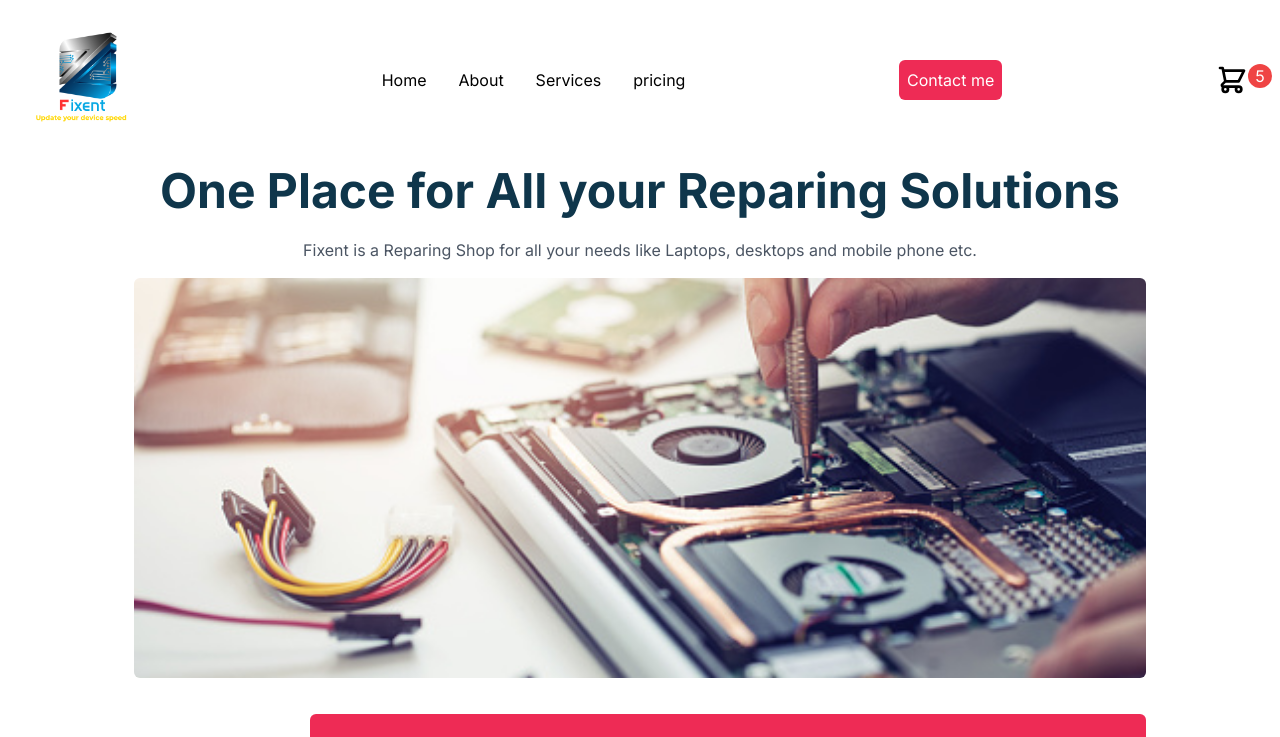
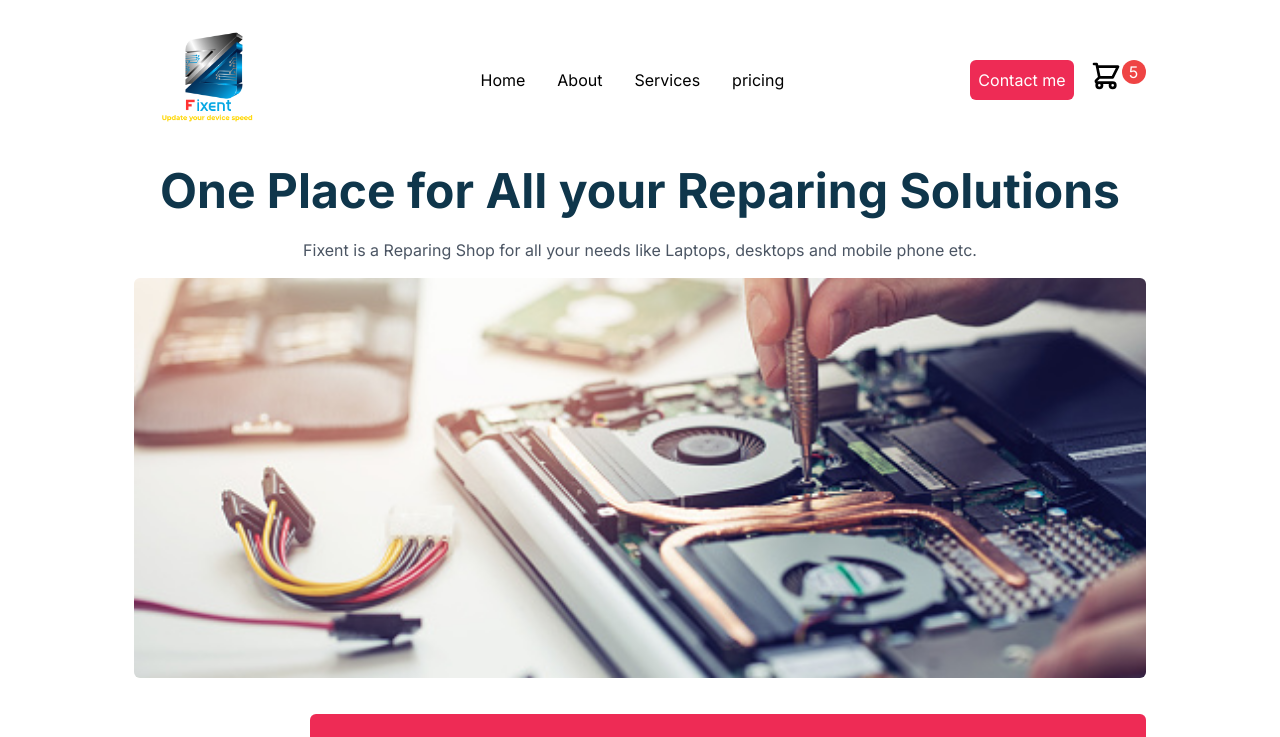
Before and after one commit to fixent30/fixent, a Next.js app: page / in a window 1280 px wide. Shown: the top 737 px of the page. Built offline with nearby package versions, Linux system fonts and the light colour scheme; no server answers; the database is empty.

Commit message:
fixed the header

```diff
--- a/components/Header.jsx
+++ b/components/Header.jsx
@@ -3,7 +3,7 @@ import { Link } from "react-scroll";
 
 const Header = () => {
   return (
-    <header className="flex items-center justify-between">
+    <header className="flex items-center w-[80%] mx-auto justify-between">
       <img src="/logo.png" className="h-32 w-32 lg:h-40 lg:w-40" />
       <nav className="hidden lg:flex space-x-8 ">
         <Link
@@ -39,6 +39,7 @@ const Header = () => {
           pricing
         </Link>
       </nav>
+      <div className="flex space-x-4">
         <Link
           to="Contact"
           smooth
@@ -66,6 +67,7 @@ const Header = () => {
             5
           </span>
         </div>
+      </div>
     </header>
   );
 };
--- a/pages/index.js
+++ b/pages/index.js
@@ -21,7 +21,7 @@ const Home = () => {
   }, [db])
 
   return (
-    <div className="w-full min-h-screen">
+    <div className="w-full min-h-screen ">
       <Head>
         <title>Fixent-(computer Reparing Site)</title>
         <meta
```
Also changed, not shown: 1 other file (tests, documents, lock files or other folders). Lines whose indentation alone changed are shown as unchanged.
